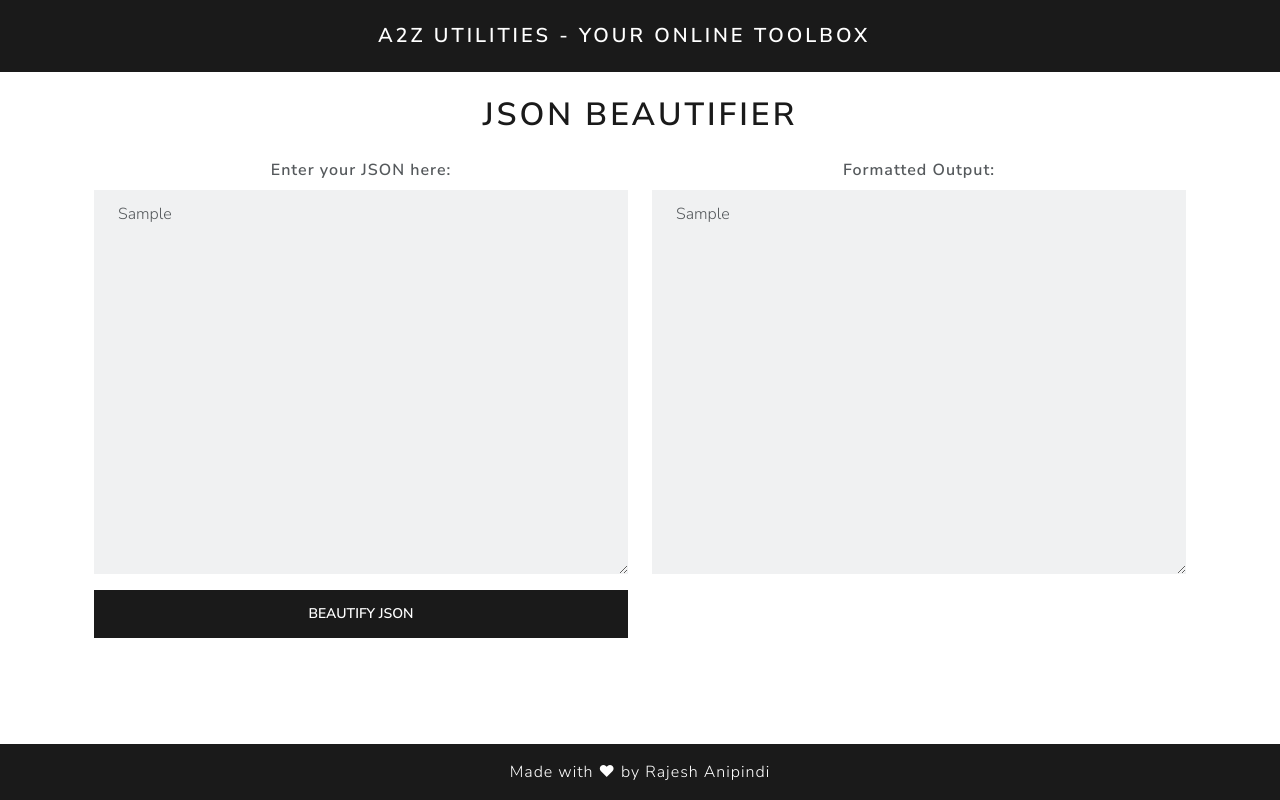
After one commit to rajeshanipindi/a2zutilities, a FastAPI app: template templates/beautifyjson.html in a window 1280 px wide. The commit adds this page. Run offline with FastAPI, Linux system fonts and the light colour scheme; the template is opened without the code that fills it: most values are stand-ins (such as "Sample title", 1, 10 or a date in 2020); some libraries are stand-ins or nearby versions.

Commit message:
Enabled JSON formatter

```diff
--- a/main.py
+++ b/main.py
@@ -1,3 +1,4 @@
+import json
 from io import BytesIO
 from fastapi import FastAPI, Request, Form, UploadFile, File
 from fastapi.templating import Jinja2Templates
@@ -132,3 +133,22 @@ async def compress_image(request: Request, file: UploadFile = File(...), compres
 @app.get("/compresspdf", response_class=HTMLResponse)
 async def compress_pdf(request: Request):
     return templates.TemplateResponse(request=request, name="compresspdf.html")
+
+@app.get("/beautifyjson", response_class=HTMLResponse)
+async def beautify_json(request: Request):
+    return templates.TemplateResponse(request=request, name="beautifyjson.html")
+
+@app.post("/beautifyjson", response_class=HTMLResponse)
+async def beautify_json(request: Request, json_data: str = Form(...)):
+    beautify_response = {
+        "original_json": json_data,
+        "formatted_json": "",
+        "error": None
+    }
+    try:
+        data = json.loads(json_data)
+        formatted_json = json.dumps(data, indent=4)
+        beautify_response["formatted_json"] = formatted_json
+    except Exception as e:
+        beautify_response["error"] = "Something went wrong, Please ensure you are providing valid JSON data"
+    return templates.TemplateResponse(request=request, name="beautifyjson.html", context=beautify_response)
--- /dev/null
+++ b/templates/beautifyjson.html
@@ -0,0 +1,38 @@
+{% extends 'base.html' %}
+{% block content %}
+    <div class="container main-container">
+        <h1 class="text-center mb-4">JSON Beautifier</h1>
+        {% if error %}
+        <div class="container mt-3 py-3">
+                <div class="alert alert-danger" role="alert">
+                    <h4 class="alert-heading">Error!</h4>
+                    <p>{{ error }}</p>
+                </div>
+        </div>
+        {% endif %}
+        <div class="row g-4">
+
+            <div class="col-lg-6">
+                <form action="/beautifyjson" method="POST" class="d-flex flex-column h-100 pb-5">
+                    <label for="jsonInput" class="form-label fw-bold">Enter your JSON here:</label>
+                    <textarea rows="15"
+                        class="form-control flex-grow-1"
+                        id="jsonInput"
+                        name="json_data"
+                        placeholder='{"id":2,"age":61,"Name":"Brad Pitt","Address":[{"city":"Los Angeles","country":"USA"},{"city":"Correns","country":"France"}],"firstmovie":{"name":"Cutting Class","releaseyear":1989}}'
+                        required
+                    >{{ original_json }}</textarea>
+                    <div class="d-grid mt-3">
+                         <button type="submit" class="btn btn-primary">Beautify JSON</button>
+                    </div>
+                </form>
+            </div>
+
+            <div class="col-lg-6">
+                <label for="outputBlock" class="form-label fw-bold">Formatted Output:</label>
+                <textarea rows="15" class="form-control flex-grow-1"
+                          id="outputBlock" name="formatted_json">{{ formatted_json or '' }}</textarea>
+            </div>
+        </div>
+    </div>
+{% endblock %}
```
Also changed, not shown: templates/index.html (+12 -1 lines).
